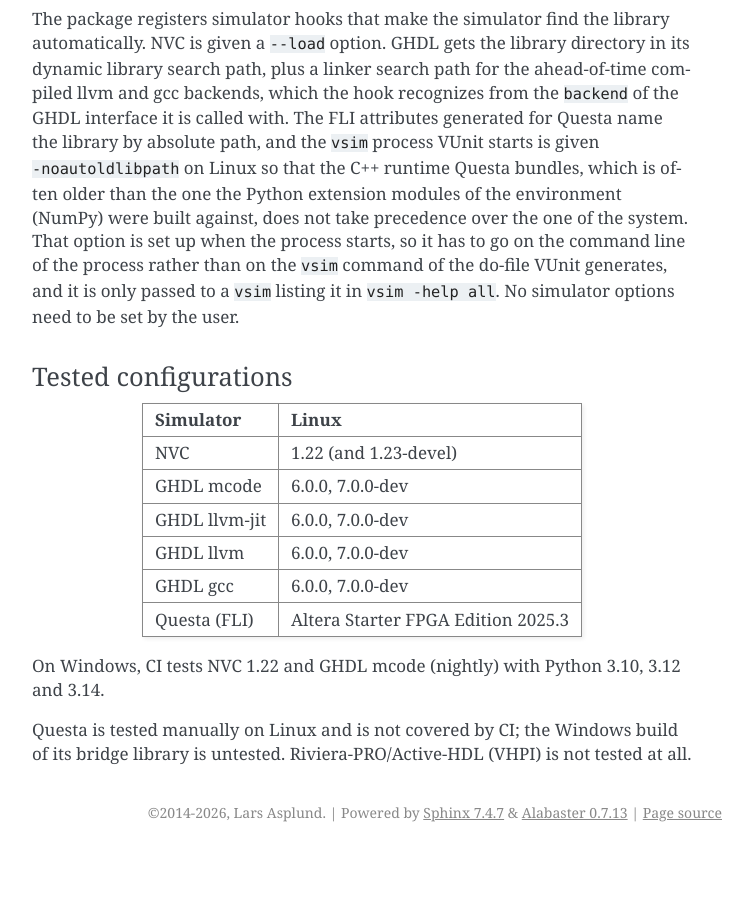
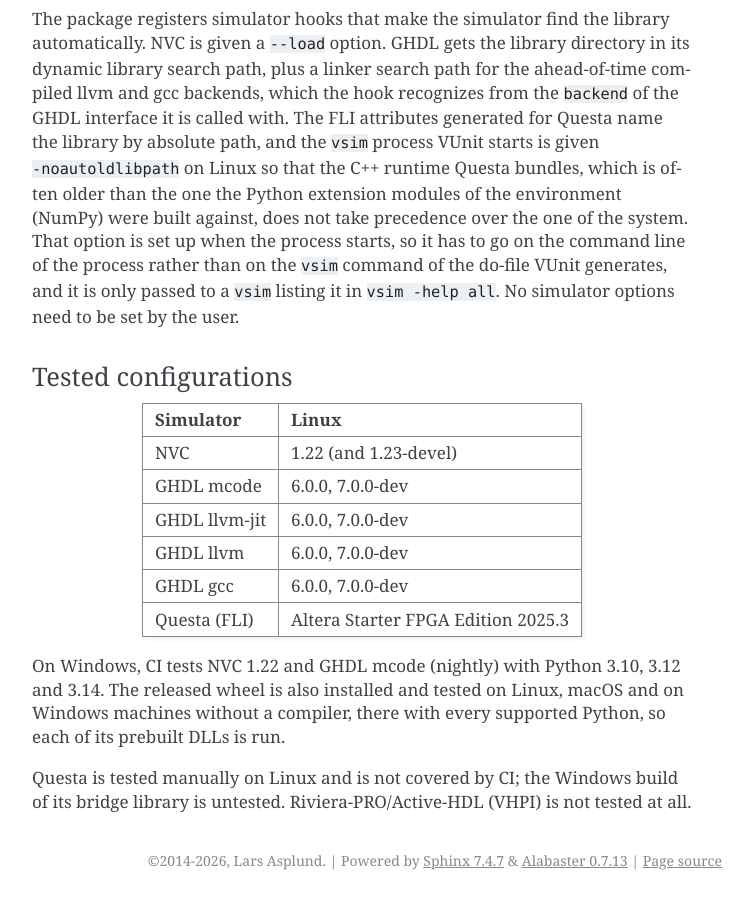
Before and after one commit to VUnit/vunit-python-bridge, a Sphinx documentation site: the page built from docs/user_guide.rst, in a window 1280 px wide and 900 px high, scrolled down 14114 px. Shown: the whole window, without its empty margins (388-1141 px from the left). Built offline with Sphinx 7.4.7, drawn with Linux system fonts in a browser that asks for light colours; before the commit the page ends 14966 px from its top, so only the background shows below that.

Commit message:
Test the wheel on Linux, macOS and Windows without a compiler
The built wheel is installed like a user would and tested from outside
the checkout on Linux and macOS, where the bridge is compiled on first
use, and on Windows with every supported Python, so each of the five
prebuilt DLLs is run. The Windows jobs get nothing but Python and the
simulator and check that the bridge was the DLL of the wheel and that
nothing was compiled.

The jobs are a reusable workflow, called by CI after the packaging job,
which now uploads the distribution, and by the release workflow in place
of its single GHDL smoke test, so a release is only published after the
wheel passed on every system.

Co-Authored-By: Claude Opus 5.5 (1M context) <noreply@anthropic.com>

```diff
--- a/docs/user_guide.rst
+++ b/docs/user_guide.rst
@@ -726,7 +726,9 @@ Questa (FLI)               Altera Starter FPGA Edition 2025.3
 ========================== ========================================================
 
 On Windows, CI tests NVC 1.22 and GHDL mcode (nightly) with Python 3.10, 3.12
-and 3.14.
+and 3.14. The released wheel is also installed and tested on Linux, macOS and on
+Windows machines without a compiler, there with every supported Python, so
+each of its prebuilt DLLs is run.
 
 Questa is tested manually on Linux and is not covered by CI; the Windows build
 of its bridge library is untested. Riviera-PRO/Active-HDL (VHPI) is not tested
```
Also changed, not shown: 3 other files.
